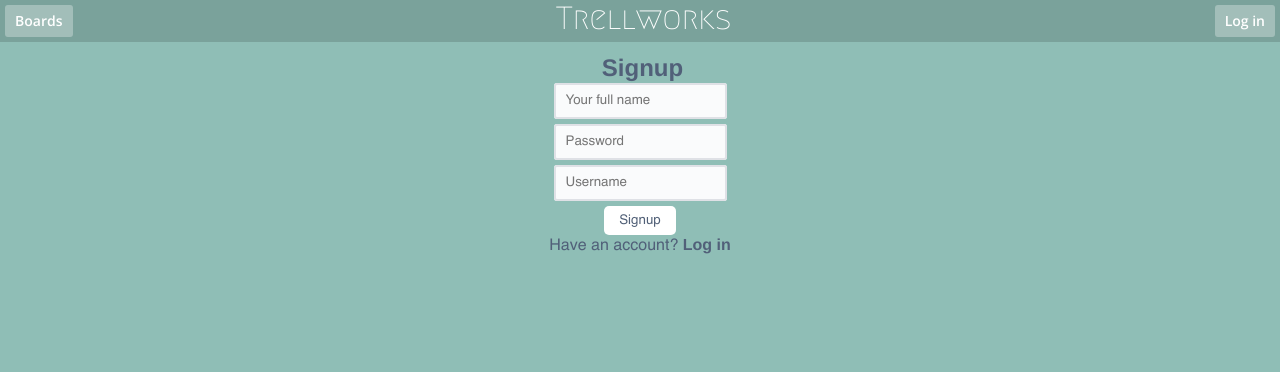
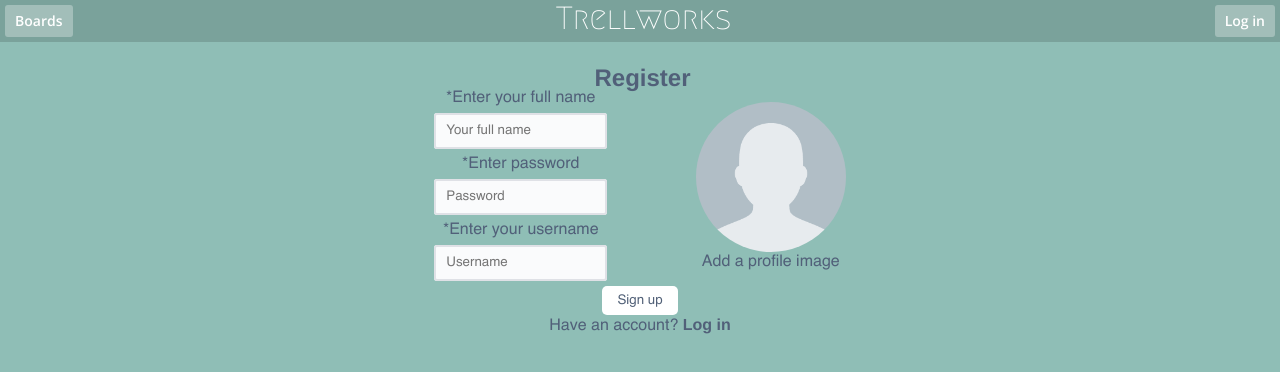
Before and after one commit to Almoglem/trellworks-front, a Vue app: page /login in a window 1280 px wide. Both pictures are taken after a click on the element "Sign Up". Shown: the top 372 px of the page. Built offline with nearby package versions, Linux system fonts and the light colour scheme; no server answers; what vue-dragscroll, vue-textarea-autosize would draw is missing.

Commit message:
add profile image

```diff
--- a/src/assets/styles/cmps/_app-header.scss
+++ b/src/assets/styles/cmps/_app-header.scss
@@ -20,7 +20,30 @@ header {
     .pop-up {
         position: fixed;
         right: -44px;
-        top: 55px;
+        top: 115px;
         z-index: 11;
+
     }
 }
+
+.about-user {
+    width: 100%;
+    padding: 0 10px 10px 10px;
+
+    .profile {
+        display: flex;
+
+        .name-profile {
+            display: flex;
+            flex-direction: column;
+            margin-left: 7px;
+
+            span {}
+
+            small {
+                margin-right: 7px;
+            }
+
+        }
+    }
+}
--- a/src/assets/styles/views/_login-signup.scss
+++ b/src/assets/styles/views/_login-signup.scss
@@ -1,6 +1,37 @@
 .login-signup {
+
     .form-wrapper {
         text-align: center;
+        display: flex;
+        align-items: center;
+        flex-direction: column;
+        justify-content: center;
+    }
+
+    .form {
+        width: 500px;
+        display: flex;
+        align-items: center;
+        justify-content: space-around;
+    }
+
+    .profile-image {
+        display: flex;
+        flex-direction: column;
+        justify-content: space-evenly;
+
+            .image {
+                @include aspect-ratio(1, 1);
+                width: 150px;
+                height: 150px;
+                border-radius: 50%;
+                cursor: pointer;
+
+                img {
+                    width: 100%;
+                }
+
+            }
     }
 
     input {
--- a/src/cmps/app-header.vue
+++ b/src/cmps/app-header.vue
@@ -15,15 +15,30 @@
     <section v-else class="nav-side-buttons header-btn transition">
       <router-link to="/login">Log in </router-link>
     </section>
-    <section v-if="popUpToggle" ref="popUp" class="pop-up">
-      <li>do pris </li>
-      <li>do pras </li>
+    <section v-if="popUpToggle" class="pop-up">
+      <h3 class="pop-up-title">User profile</h3>
+      <hr>
+      <ul class="about-user">
+        <li class="profile">
+          <div>
+            <avatar :size="40" :username="loggedInUser.fullname"></avatar>
+            <label for="file-upload"><small>Edit profile image</small></label>
+            <input type="file" id="file-upload" :style="{display: 'none'}" @change="updateProfileImage">
+          </div>
+          <div class="name-profile">
+            <span>{{loggedInUser.fullname}}</span>
+            <small>Created at: </small>
+          </div>
+        </li>
+        <li>log out will be here</li>
+      </ul>
     </section>
     <div v-if="popUpToggle" @click="togglePopUp(false)" class="pop-up-window"></div>
   </header>
 </template>
 <script>
 import Avatar from "vue-avatar";
+import { uploadImg } from "@/services/img-upload.service"
 
 export default {
   data(){
@@ -33,7 +48,7 @@ export default {
   },
   computed: {
     loggedInUser() {
-      return this.$store.getters.loggedinUser;
+      return JSON.parse(JSON.stringify(this.$store.getters.loggedinUser));
     },
   },
   methods: {
@@ -42,8 +57,16 @@ export default {
     },
     togglePopUp(toggler){
       this.popUpToggle = toggler
+    },
+    async updateProfileImage(ev){
+      const imgUploaded = await uploadImg(ev);
+      this.loggedInUser.profileImg = imgUploaded.url
+      this.$store.dispatch({type: 'updateUser', user: this.loggedInUser})
     }
   },
   components: { Avatar },
+  created(){
+
+  }
 };
 </script>
--- a/src/views/login-signup.vue
+++ b/src/views/login-signup.vue
@@ -23,26 +23,51 @@
       >
     </div>
     <div v-else class="form-wrapper">
+          <h2>Register</h2>
+      <div class="form">
         <form @submit.prevent="doSignup">
-        <h2>Signup</h2>
+          <label>
+            *Enter your full name
             <input
             type="text"
             v-model="signupCred.fullname"
             placeholder="Your full name"
-        /><input
+          />
+          </label>
+          <label>
+            *Enter password
+        <input
             type="password"
             v-model="signupCred.password"
             placeholder="Password"
-        /><input
+          />
+          </label>
+          <label>
+            *Enter your username
+          <input
             type="text"
             v-model="signupCred.username"
             placeholder="Username"
-        /><button type="submit">Signup</button>
+          />
+          </label>
+          <button :style="{display: 'none'}" type="submit">Signup</button>
         </form>
-      <span
-        >Have an account?
-        <span class="clickable bold" @click="isLogin = true">Log in</span></span
-      >
+        <div class="profile-image">
+          <label for="file-upload">
+            <div :style="profileToShow" class="image">
+              <img v-if="!this.signupCred.profileImg" src="../assets/img/profile-img.png">
+              <img v-else :src="profileToShow">
+            </div>
+            <a class="clickable">Add a profile image</a>
+          </label>
+          <input type="file" id="file-upload" :style="{display: 'none'}" @change="addProfileImage">
+        </div>
+
+      </div>
+      <button @click="doSignup">Sign up</button>
+      <span>Have an account?
+        <span class="clickable bold" @click="isLogin = true">Log in</span>
+      </span>
     </div>
   </section>
 </template><script>
@@ -50,6 +75,7 @@ import appHeader from "@/cmps/app-header";
 import Swal from "sweetalert2/dist/sweetalert2.js";
 import "sweetalert2/src/sweetalert2.scss";
 import loader from "@/cmps/recurring-cmps/loader";
+import { uploadImg } from "@/services/img-upload.service"
 
 export default {
   name: "test",
@@ -65,6 +91,7 @@ export default {
         username: "",
         password: "",
         fullname: "",
+        profileImg: ""
       },
 
       isLogin: true,
@@ -79,8 +106,11 @@ export default {
     loggedinUser() {
       return this.$store.getters.loggedinUser;
     },
+
+    profileToShow(){
+      return this.signupCred.profileImg
+      }
   },
-
   created() {
     this.loadUsers();
   },
@@ -113,7 +143,6 @@ export default {
         this.msg = "Please fill up the form";
         return;
       }
-
       await this.$store.dispatch({
         type: "signup",
         userCred: this.signupCred,
@@ -138,8 +167,11 @@ export default {
         this.msg = "Failed to remove user";
       }
     },
+    async addProfileImage(ev){
+      const imgUploaded = await uploadImg(ev);
+      this.signupCred.profileImg = imgUploaded.url
+    }
   },
-
   components: {
     loader,
     appHeader,
```
Also changed, not shown: src/assets/img/profile-img.png (added). Lines whose indentation alone changed are shown as unchanged.
